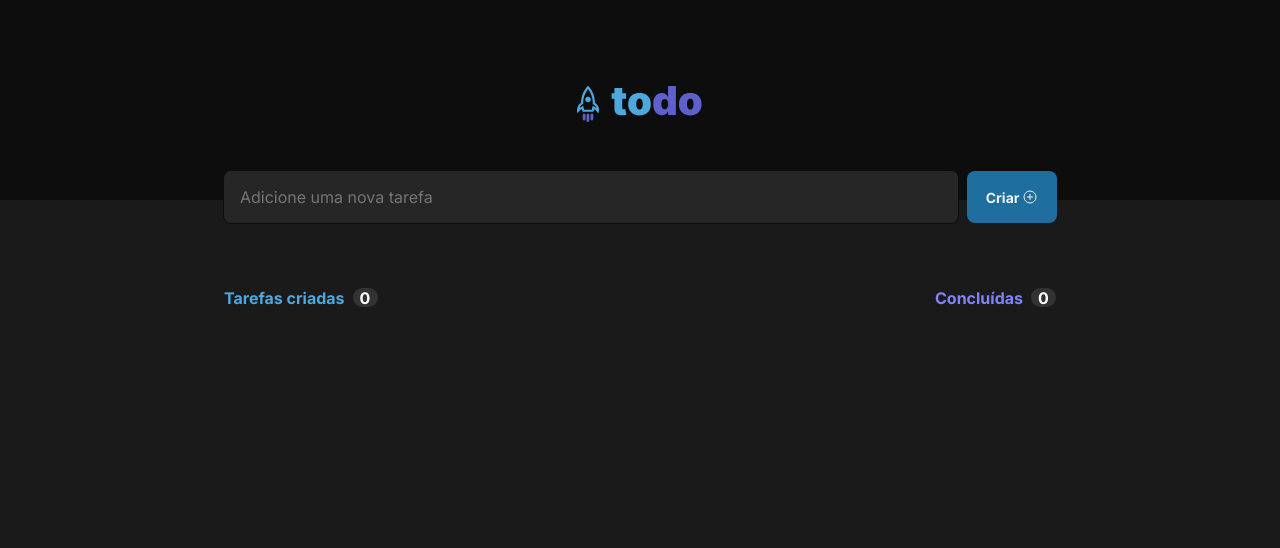
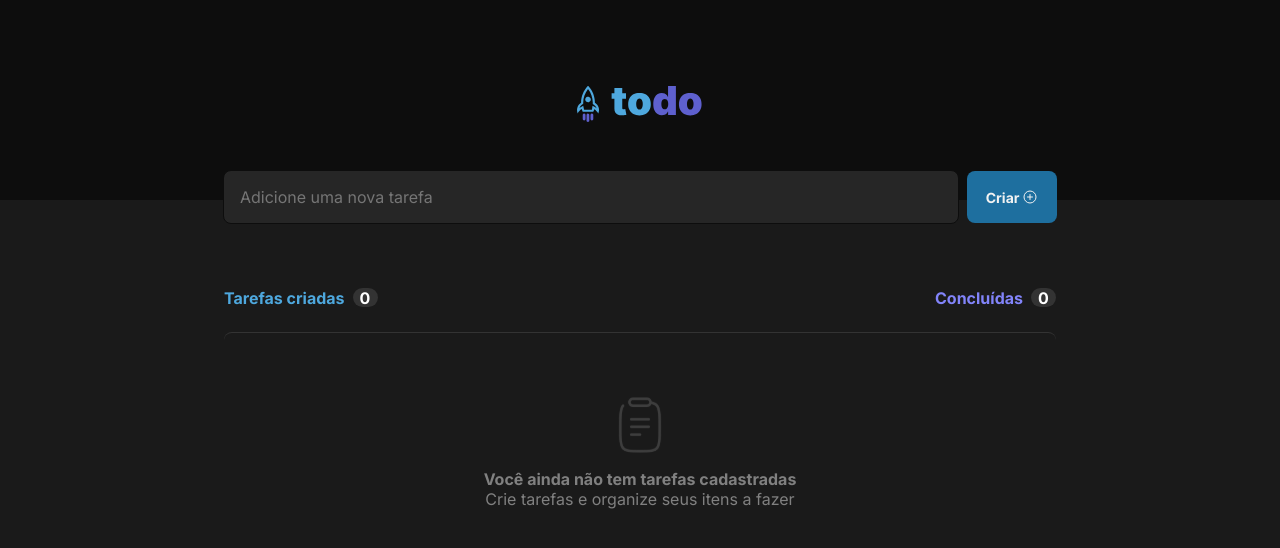
Before and after one commit to fsmaiorano/react-to-do, a React (Vite) app: page / in a window 1280 px wide. Shown: the top 548 px of the page. Built offline with nearby package versions, Linux system fonts and the light colour scheme.

Commit message:
implement task layout

```diff
--- a/src/components/task/Task.module.css
+++ b/src/components/task/Task.module.css
@@ -1,4 +1,4 @@
-.tasks {
+.task {
   width: 92%;
   max-width: 52rem;
   margin-top: 4rem;
@@ -7,9 +7,14 @@
   justify-content: space-between;
 }
 
-.tasks span {
-    display: flex;
-    font-weight: bold;
+.task span {
+  display: flex;
+  font-weight: bold;
+}
+
+.taskList {
+  width: 92%;
+  max-width: 52rem;
 }
 
 .header {
--- a/src/components/task/Task.tsx
+++ b/src/components/task/Task.tsx
@@ -1,14 +1,20 @@
 import styles from "./Task.module.css";
+import TaskList from "./TaskList";
 
 export default function Task() {
   return (
-    <main className={styles.tasks}>
+    <>
+      <section className={styles.task}>
         <span className={styles.header}>
           Tarefas criadas<span className={styles.counter}>0</span>
         </span>
         <span className={styles.header}>
           Concluídas<span className={styles.counter}>0</span>
         </span>
+      </section>
+      <main className={styles.taskList}>
+        <TaskList />
       </main>
+    </>
   );
 }
--- /dev/null
+++ b/src/components/task/TaskList.module.css
@@ -0,0 +1,34 @@
+.taskList {
+  margin-top: 1.5rem;
+  border-top: 1px solid var(--gray-400);
+  border-radius: 8px;
+
+  display: flex;
+  justify-content: center;
+  align-items: center;
+}
+
+.taskList div {
+  margin-top: 4rem;
+
+  display: flex;
+  flex-direction: column;
+  justify-content: center;
+  align-items: center;
+
+  margin-bottom: 16px;
+}
+
+.taskList div > img {
+  margin-bottom: 1rem;
+}
+
+.taskList div > p {
+  color: var(--gray-300);
+  font-weight: bold;
+}
+
+.taskList div > p:last-child {
+  color: var(--gray-300);
+  font-weight: 400;
+}
--- /dev/null
+++ b/src/components/task/TaskList.tsx
@@ -0,0 +1,14 @@
+import styles from "./TaskList.module.css";
+import clipboard from "../../assets/clipboard.svg";
+
+export default function TaskList() {
+  return (
+    <section className={styles.taskList}>
+      <div>
+        <img src={clipboard}/>
+        <p>Você ainda não tem tarefas cadastradas</p>
+        <p>Crie tarefas e organize seus itens a fazer</p>
+      </div>
+    </section>
+  );
+}
```
Also changed, not shown: src/assets/clipboard.svg (added). Lines whose indentation alone changed are shown as unchanged.
